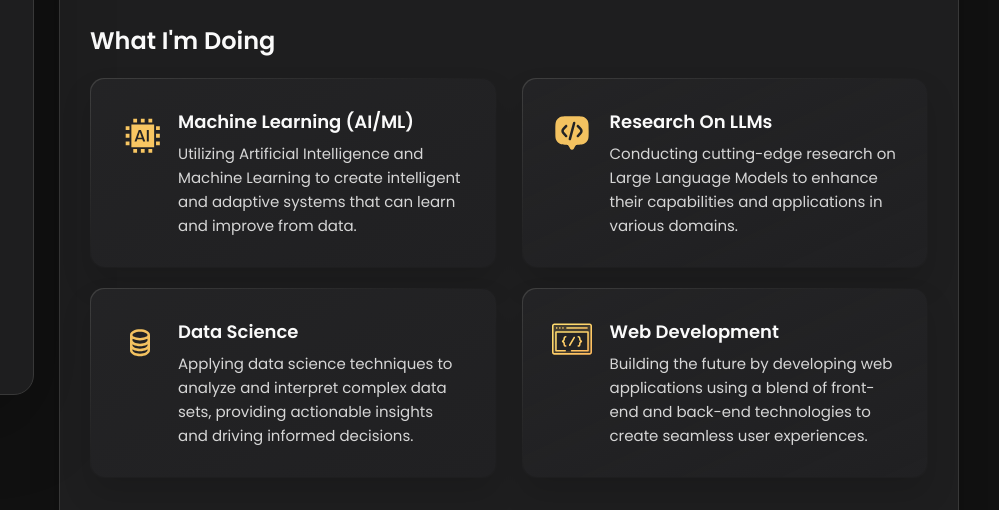
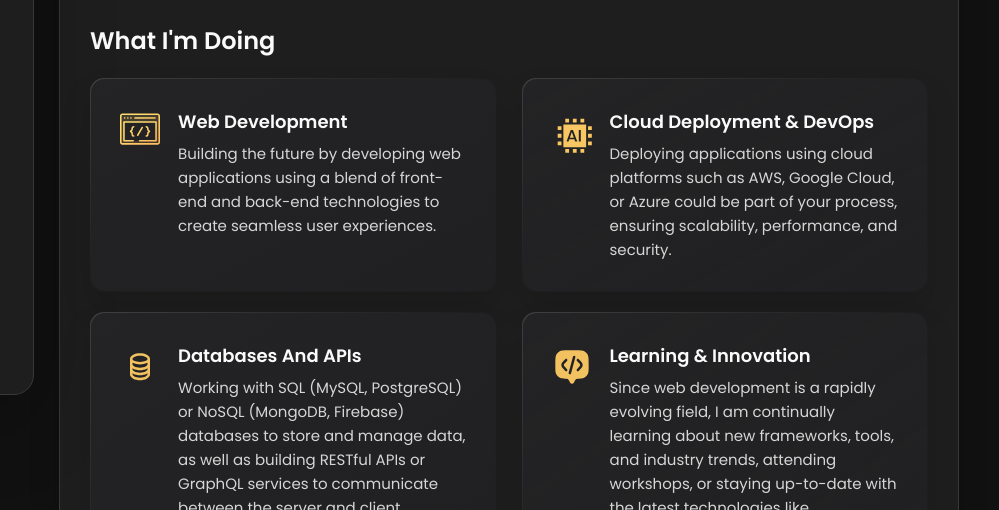
Before and after one commit to adhirajpawar/personal-portfolio-main, a plain HTML site: page index.html in a window 1280 px wide. Shown: the part 442-952 px from the top of the page, 281-1280 px from the left. Drawn offline with nearby package versions, Linux system fonts and the light colour scheme.

Commit message:
made changes

```diff
--- a/index.html
+++ b/index.html
@@ -230,17 +230,17 @@
             <li class="service-item">
               <div class="service-icon-box">
                 <img
-                  src="./assets/images/icon-ai.svg"
-                  alt="AI/ML icon"
+                  src="./assets/images/icon-dev.svg"
+                  alt="Web Development icon"
                   width="40"
                 />
               </div>
 
               <div class="service-content-box">
-                <h4 class="h4 service-item-title">Machine Learning (AI/ML)</h4>
+                <h4 class="h4 service-item-title">Web Development</h4>
 
                 <p class="service-item-text">
-                  Utilizing Artificial Intelligence and Machine Learning to create intelligent and adaptive systems that can learn and improve from data.
+                  Building the future by developing web applications using a blend of front-end and back-end technologies to create seamless user experiences.
                 </p>
               </div>
             </li>
@@ -248,17 +248,17 @@
             <li class="service-item">
               <div class="service-icon-box">
                 <img
-                  src="./assets/images/icon-research.svg"
+                  src="./assets/images/icon-ai.svg"
                   alt="Research icon"
                   width="40"
                 />
               </div>
 
               <div class="service-content-box">
-                <h4 class="h4 service-item-title">Research on LLMs</h4>
+                <h4 class="h4 service-item-title">Cloud Deployment & DevOps</h4>
 
                 <p class="service-item-text">
-                  Conducting cutting-edge research on Large Language Models to enhance their capabilities and applications in various domains.
+                  Deploying applications using cloud platforms such as AWS, Google Cloud, or Azure could be part of your process, ensuring scalability, performance, and security.
                 </p>
               </div>
             </li>
@@ -273,10 +273,10 @@
               </div>
 
               <div class="service-content-box">
-                <h4 class="h4 service-item-title">Data Science</h4>
+                <h4 class="h4 service-item-title">Databases and APIs</h4>
 
                 <p class="service-item-text">
-                  Applying data science techniques to analyze and interpret complex data sets, providing actionable insights and driving informed decisions.
+                  Working with SQL (MySQL, PostgreSQL) or NoSQL (MongoDB, Firebase) databases to store and manage data, as well as building RESTful APIs or GraphQL services to communicate between the server and client.
                 </p>
               </div>
             </li>
@@ -284,17 +284,17 @@
             <li class="service-item">
               <div class="service-icon-box">
                 <img
-                  src="./assets/images/icon-dev.svg"
-                  alt="Web development icon"
+                  src="./assets/images/icon-research.svg"
+                  alt="AI/ML icon"
                   width="40"
                 />
               </div>
 
               <div class="service-content-box">
-                <h4 class="h4 service-item-title">Web Development</h4>
+                <h4 class="h4 service-item-title">Learning & Innovation</h4>
 
                 <p class="service-item-text">
-                  Building the future by developing web applications using a blend of front-end and back-end technologies to create seamless user experiences.
+                  Since web development is a rapidly evolving field, I am continually learning about new frameworks, tools, and industry trends, attending workshops, or staying up-to-date with the latest technologies like WebAssembly, JAMstack, or Progressive Web Apps (PWAs).
                 </p>
               </div>
             </li>
```
